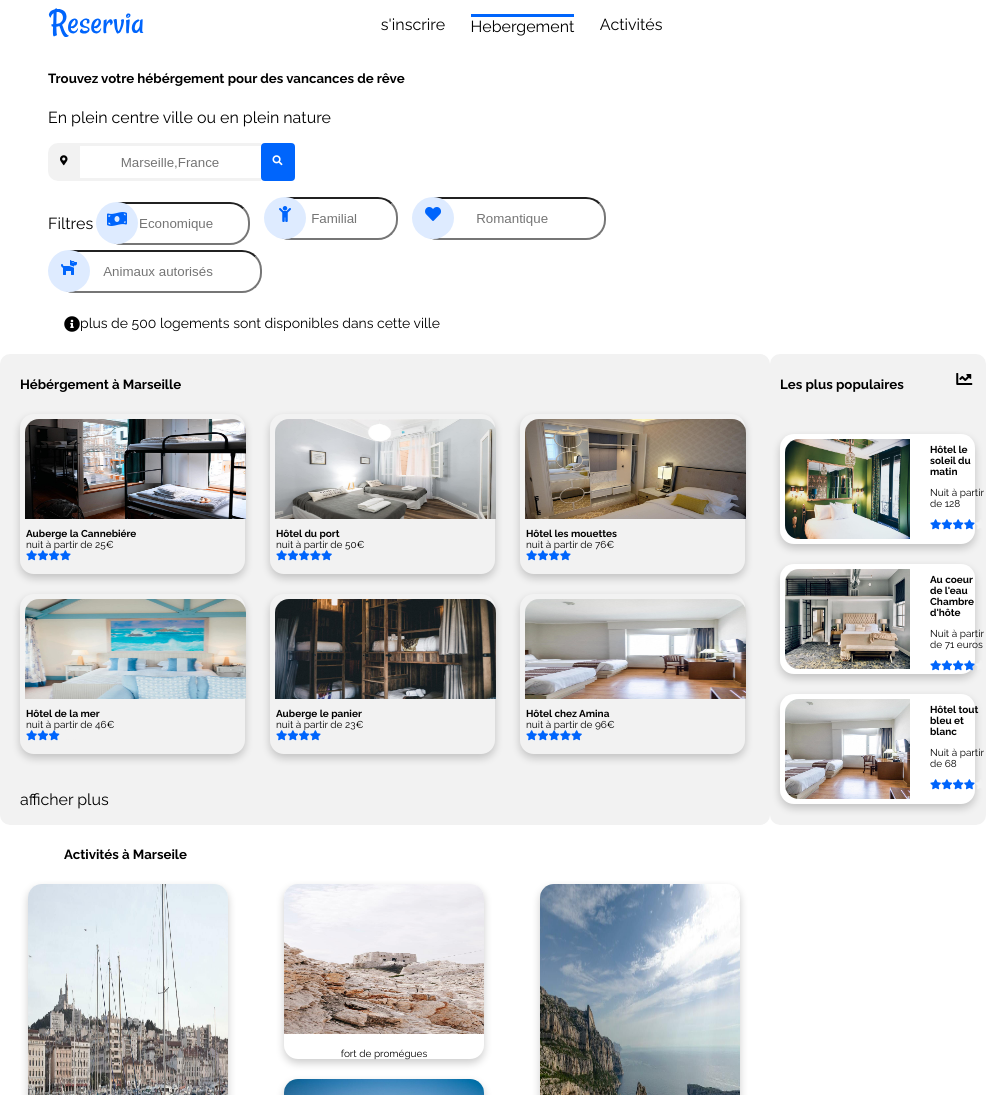
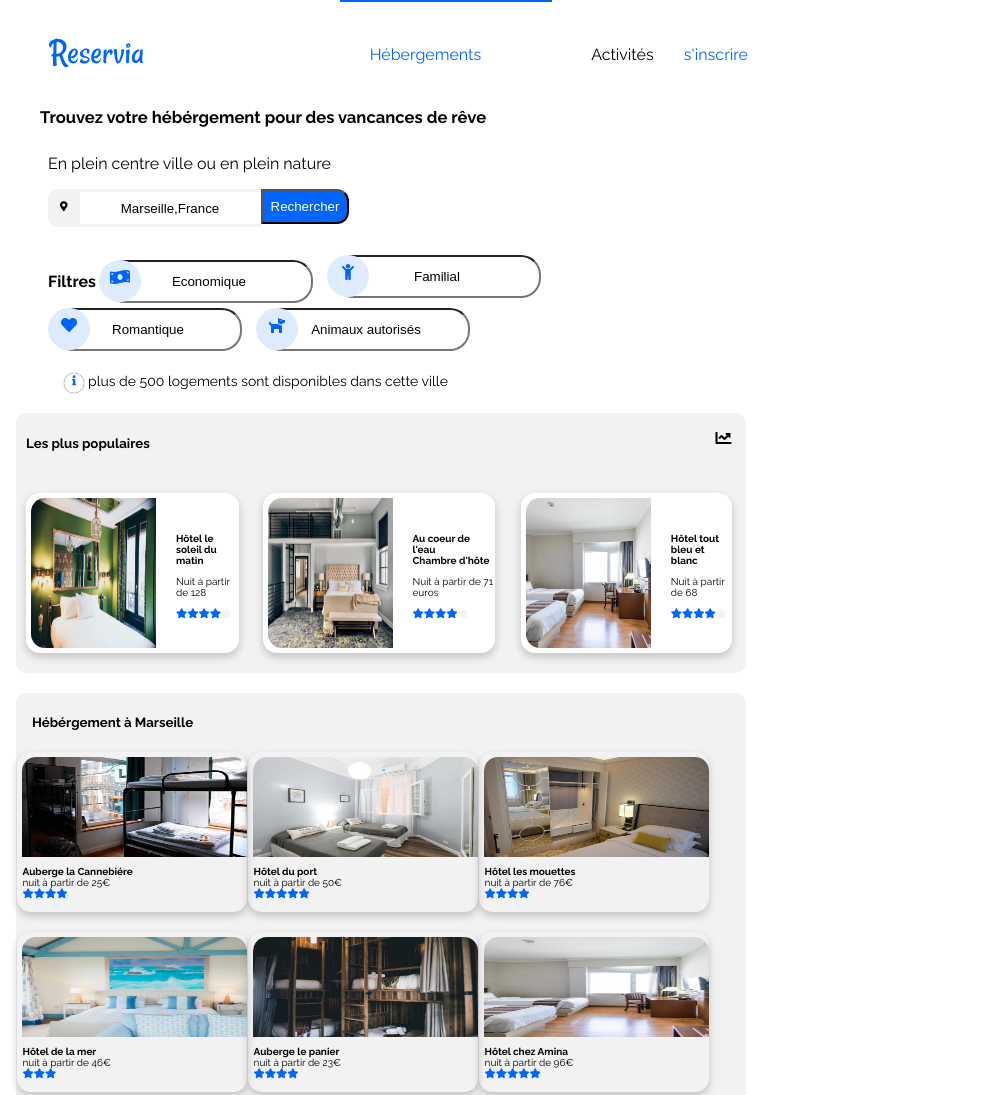
Before and after one commit to Fdiagana/projet_reservia, a plain HTML site: page index.html in a window 768 px wide. Shown: the top 1095 px of the page, 986 px wide, since content can reach past the window. Drawn offline with Linux system fonts and the light colour scheme.

Commit message:
no scroll

```diff
--- a/index.html
+++ b/index.html
@@ -15,9 +15,10 @@
 
                 <nav class="header-nav">
                     <div class="logo"><img src="images/logo/Reservia.svg" alt="logo"></div>
-                    <div class="ins"><a href="#">s'inscrire</a></div>
-                    <div class="heb"><a href="#mon_hebergement">Hebergement</a></div>
-                    <div class="act"><a href="#mon_activite">Activités</a> </div>
+                    <div class="element"><a class="ins" href="#">s'inscrire</a></div>
+                    <div class="element"><a class="heb" href="#mon_hebergement">Hébergements</a></div>
+                    <div class="element"><a class="act" href="#mon_activite">Activités</a> </div>
+
                 </nav>
 
             <div>
@@ -36,8 +37,8 @@
                     <i class="fas fa-map-marker-alt"></i>
                 </div>
                 <div>
-                    <form>
-                        <input type="text" id="uname" name="name" placeholder="Marseille,France">
+                    <form class="name-marseille">
+                        <input type="text" id="Marseille" name="Marseille" placeholder="Marseille,France">
                     </form>
                 </div>
                 <div class="iconerecherche">
@@ -51,10 +52,9 @@
 
             <!--je crée mes filtres de recherche-->
             <div>
-
                 <div class="cases">
                     <div class="elementfiltre">
-                        <div>Filtres</div>
+                        <div class="ElementFiltre"> Filtres </div>
                     </div>
                     <div class="element1" class="economique">
                         <div class="iconeeco">
@@ -95,7 +95,7 @@
             <!--je crée ma ligne d'information-->
             <div class="info">
                 <div class="iconeinfo">
-                    <i class= "fas fa-info-circle"></i>
+                    <i class="fas fa-info"></i>
                 </div>
                 <div class="infoline">
                     plus de 500 logements sont disponibles dans cette ville
@@ -106,11 +106,10 @@
             <div class="bloc1" id="ancre_heb">
                 <section class="hebergement" id="mon_hebergement">
                     <div class="categorie1">
-                        <div class="descriptif">
-                            <h5>Hébérgement à Marseille</h5>
-                        </div>
-                        <!--je crée mon prémier grand div pour la premiére rangé de chambre-->
                         <div class="chambre1">
+                            <div class="descriptif">
+                                <h5>Hébérgement à Marseille</h5>
+                            </div>
                             <a href="#">
                                 <div class="cadre1">
                                     <div><img class="imagechamb" src="images/hebergements/3_medium/marcus-loke-WQJvWU_HZFo-unsplash.jpg"
@@ -162,9 +161,6 @@
                                     </div>
                                 </div>
                             </a>
-                        </div>
-                        <!--je crée mon second grand div pour la deuxiéme rangée de chambre-->
-                        <div class="chambre2">
                             <a href="#">
                                 <div class="cadre1">
                                     <div class="imagechamb1">
@@ -344,9 +340,9 @@
                         <div class="cadre4">
                             <img class="imagelong" src="images/activites/3_medium/reno-laithienne-QUgJhdY5Fyk-unsplash.jpg"
                                alt="photo du port">
-                            <p>
-                                vieux port
-                            </p>
+                            <div class="PlaceName">
+                               <strong>vieux port</strong>
+                            </div>
                         </div>
                     </a>
                     <div>
@@ -354,18 +350,18 @@
                             <div class="cadre4">
                                 <img class="imagecarre" src="images/activites/3_medium/paul-hermann-QFTrLdQIRhI-unsplash.jpg"
                                     alt="fort de pomégues">
-                                <p>
-                                    fort de promégues
-                                </p>
+                                <div class="PlaceName">
+                                    <strong>fort de promégues</strong>
+                                </div>
                             </div>
                         </a>
                         <a href="#">
                             <div class="cadre4">
                                 <img class="imagecarre" src="images/activites/3_medium/kevin-hikari-rV_Qd1l-VXg-unsplash.jpg"
                                 alt="îles du frioul">
-                                <p>
-                                    îles du Frioul
-                                </p>
+                                <div class="PlaceName">
+                                    <strong>îles du Frioul</strong>
+                                </div>
                             </div>
                         </a>
                     </div>
@@ -373,9 +369,9 @@
                         <div class="cadre4">
                             <img class="imagelong" src="images/activites/3_medium/kilyan-sockalingum-NR8-cBCN3aI-unsplash.jpg"
                                 alt="calanques">
-                            <p>
-                                Parc national des Calanques
-                            </p>
+                                <div class="PlaceName">
+                                    <strong>Parc National des Calanques</strong>
+                                </div>
                         </div>
                     </a>
                     <div>
@@ -384,17 +380,20 @@
                                 <div>
                                     <img class="imagecarre" src="images/activites/3_medium/florian-wehde-xW9e8gdotxI-unsplash.jpg"
                                         alt="notre dame de la Garde">
+                                        <div class="PlaceName">
+                                            <strong>Notre-Dame-de-la-Garde</strong>
+                                        </div>
                                 </div>
-                                <p>Notre-Dame-de-la-Garde</p>
+
                             </div>
                         </a>
                         <a href="#">
                             <div class="cadre4">
                                 <img class="imagecarre" src="images/activites/3_medium/lena-paulin-wH2-EJoDcV0-unsplash.jpg"
                                  alt="Parc longchamps">
-                                <p>
-                                    Parc Longchamps
-                                </p>
+                                 <div class="PlaceName">
+                                    <strong>Parc longchamps</strong>
+                                </div>
                             </div>
                         </a>
                     </div>
--- a/style.css
+++ b/style.css
@@ -5,33 +5,50 @@ body{
 }
     /* CSS de la partie navbar*/
 
-
+.mon_site{
+    height: 100%;
+    overflow: hidden;
+}
 .header-nav{
-
     flex-wrap: wrap;
     display: flex;
     align-items: center;
     justify-content: space-between;
-    max-width: 80%;
+    max-width: 100%;
 }
 .logo{
-    width: 50%;
+    width: 70%;
 }
+
 .heb{
     border-bottom: solid;
-
+    border-color:#0065FC;
+    color:#0065FC ;
+    padding-right: 50%;
+    padding-left: 30px;
+}
+.HebBorder{
+    width: 120px;
 }
 .act{
     border-bottom: solid;
+
+    padding-left: 110px;
+    padding-right: 30px;
+
+
+
 }
-.motmob{
-    font-size: 25px;
+
+.motbienvenu{
+    font-size: 35px;
     justify-content: center;
     margin-left: 8px;
 }
 
 .motdaccueil{
     margin-left: 8px;
+
 }
 
 
@@ -46,13 +63,17 @@ body{
     margin-bottom: 6px;
 
 }
-    #uname{
+#Marseille{
     text-align: center;
     border: none;
     border-top: solid;
     border-bottom: solid;
     border-color:#F2F2F2 ;
     height: 30px;
+}
+input::placeholder {
+    color: black;
+
 }
 .iconemap{
     padding: 12px;
@@ -87,7 +108,16 @@ body{
     max-width: 80%;
 }
 .iconeinfo{
-        text-decoration: white;
+  display: inline-block;
+  border-radius: 60%;
+  box-shadow: 0px 0px 1px black;
+  padding: 2px;
+  color: #0065FC;
+  font-size: 10px;
+  margin-right: 4px;
+  width: 16px;
+  height: 16px;
+  text-align: center;
 }
 .info{
     display: flex;
@@ -99,6 +129,9 @@ body{
 }
 
     /* CSS de la partie filtre*/
+.ElementFiltre{
+    font-weight: bold;
+}
 .cases{
     display: flex;
     flex-wrap: wrap;
@@ -120,9 +153,6 @@ body{
     padding: 12px;
     margin-right: 14px;
     margin-left: 6px;
-
-
-
 }
 .iconeeco{
     position: absolute;
@@ -222,42 +252,39 @@ body{
 .bloc1{
     display: flex;
     flex-direction: column-reverse;
+    max-width: 95%;
+
+}
+.descriptif{
+    width: 100%;
+    padding-left: 1em;
 
 }
 .cadre1{
     box-shadow: 0 4px 8px 0 rgba(0,0,0,0.2);
     border-radius: 14px;
     height: 160px;
-        max-width: 90%;
+    max-width: 100%;
     margin-bottom: 20px;
-
 }
 .cadre1 img{
     border-radius: 14px 14px 0px 0px;
     width: 25%;
     min-width: 98%;
-
-
+    background-color: white;
 }
-
 .imagechamb{
     height: 100px;
     max-width: 80%;
     margin: 5px;
-
-
 }
-
-    a
-    {
+a{
     text-decoration:none;
     color: black;
-
 }
 .name{
     font-size: 10px;
     margin-left: 6px;
-
 }
 .price{
     font-size: 10px;
@@ -276,12 +303,10 @@ body{
 }
 
 
-
 /* css des chambres populaires*/
 .categorie2{
     background-color: #F2F2F2;
     max-width: 100%;
-
 }
 .imagechambpop{
     height: 100px;
@@ -311,16 +336,13 @@ body{
     margin-top: 20px;
     margin-left: 10px;
     margin-bottom: 20px;
-
 }
 .cadre3 img{
     border-radius: 14px 0px 0px 14px;
     margin-right: 20px;
-
 }
 .paragraphe{
     font-size: 10px;
-
 }
 .etoilechambpop{
     display: flex;
@@ -329,7 +351,7 @@ body{
 .categorie3{
     border-radius: 10px;
     justify-content: space-between;
-    max-width: 90%;
+    max-width: 100%;
 
 }
 .activite{
@@ -349,10 +371,13 @@ body{
 .cadre4 img{
     border-radius: 14px 14px 0px 0px;
     min-width: 80%;
+
+
 }
-.cadre4 p{
-    text-align: center;
-    font-size: 10px;
+.PlaceName {
+    font-size: 12px;
+    padding: 1em;
+
 
  }
 
@@ -374,19 +399,41 @@ body{
     /*CSS de la partie desktop*/
 
 @media screen and (min-width: 767px){
+.mon_site{
+    height: 100%;
+    width: 100%;
+    overflow: hidden;
+}
     .act{
     border-bottom: none;
 }
 .heb{
     border-bottom: none;
     border-top: solid;
-    border-color:#0065FC ;
+    border-color: #0065FC;
+    color: #0065FC;
+    padding-top: 43px;
+
+}
+.logo{
+    max-width: 50%;
+}
+.ins{
+    color: #0065FC;
+    margin-right: 20px;
 }
 .header-nav{
     margin-left: 3em;
+    margin-top: 30px;
+}
+
+.element:nth-child(2)
+{
+    order: 1;
 }
 .motbienvenu{
-    margin-left: 3em;
+    margin-left: 2em;
+    font-size: 20px;
 }
 .motdaccueil{
     margin-left: 3em;
@@ -395,6 +442,19 @@ body{
     margin-bottom: 12px;
     margin-left: 3em;
 }
+.iconerecherche{
+    display: none;
+}
+.buttonrecherche{
+    display: flex;
+    padding: 8px;
+    border-radius: 0px 12px 12px 0px;
+    background-color:#0065FC ;
+    font-size: 5;
+    padding-bottom: 8px;
+    color: white;
+}
+
 .info{
     margin-left: 4em;
 }
@@ -404,25 +464,40 @@ body{
     margin-bottom: 12px;
     align-items: center;
 }
+.economique :hover{
+    background-color: #0065FC  ;
+}
 
+/* Css de la partie chambre*/
 
 .bloc1{
     display: flex ;
     flex-direction: row;
     justify-content: space-around;
+    max-width: 100%;
+    margin: 1em;
+
 }
 .hebergement{
     background-color: #F2F2F2;
     border-radius: 10px;
-    padding-left: 20px;
+    max-width:70% ;
 }
 .cadre1{
-    width: 250px;
+  width: 190px;
 
 }
 
+
+.imagechamb{
+    width: 10px;
+}
 .chambre1{
     display: flex;
+    max-width: 100%;
+    flex-wrap: wrap;
+    justify-content: space-around;
+
 
 }
 .chambre2{
@@ -431,18 +506,21 @@ body{
 .categorie2{
     border-radius: 10px;
 }
+/* Css de la partie activité*/
 .categorie3{
-    min-width: 100%;
+    max-width: 100%;
+
 }
 .activite{
     display: flex;
     flex-direction: row;
     flex-wrap: wrap;
     justify-content: space-around;
+    margin-left: 1em;
 
 }
 .titreactivite{
-    margin-left: 4em;
+ margin-left: 2em;
 }
 .imagelong{
     height: 350px;
@@ -450,11 +528,99 @@ body{
 
 }
 .imagecarre{
-    height: 150px;
-    width: 200px;
+    height: 140px;
+    width: 250px;
 }
 
 .footer{
     display: flex;
     justify-content: space-around;
 }
+
+/* CSS da la version tablette*/
+@media screen and (max-width: 768px){
+.header-nav{
+    flex-wrap: nowrap;
+}
+.cases{
+    display: flex;
+    flex-wrap: wrap;
+    max-width: 80%;
+
+
+     }
+#Familial{
+    width: 180px;
+}
+#Economique{
+    width: 180px;
+}
+.bloc1{
+    display: flex;
+    flex-direction: column-reverse;
+    justify-content: space-between;
+    max-width: 95%;
+}
+.categorie1{
+    display: flex;
+    flex-wrap: wrap;
+    max-width: 95%;
+}
+.hebergement{
+   max-width: 100%;
+}
+.cadre1{
+    margin-right: 0px;
+    width: 230px;
+}
+
+.cadre3{
+    height: 160px;
+    box-shadow: 0 4px 8px 0 rgba(0,0,0,0.2);
+    border-radius: 14px;
+    background-color: white;
+    display: flex;
+
+    /*flex-direction: column;
+    justify-content: space-between;*/
+
+    margin-top: 20px;
+    margin-left: 10px;
+    margin-bottom: 20px;
+
+}
+.categorie2{
+    background-color: #F2F2F2;
+    max-width: 100%;
+    margin-bottom: 20px;
+
+}
+.chambrepop{
+    display: flex;
+    flex-direction: row;
+}
+.imagechambpop{
+    height: 150px;
+}
+.paragraphe{
+    margin-top: 30px;
+}
+
+
+.activite{
+    display: flex;
+    flex-wrap: wrap;
+    justify-content: space-between;
+    max-width: 93%;
+    margin-left: 2em;
+
+}
+
+.imagecarre{
+    width: 350px;
+}
+.imagelong{
+    width: 300px;
+
+}
+}
```
Lines whose indentation alone changed are shown as unchanged.
